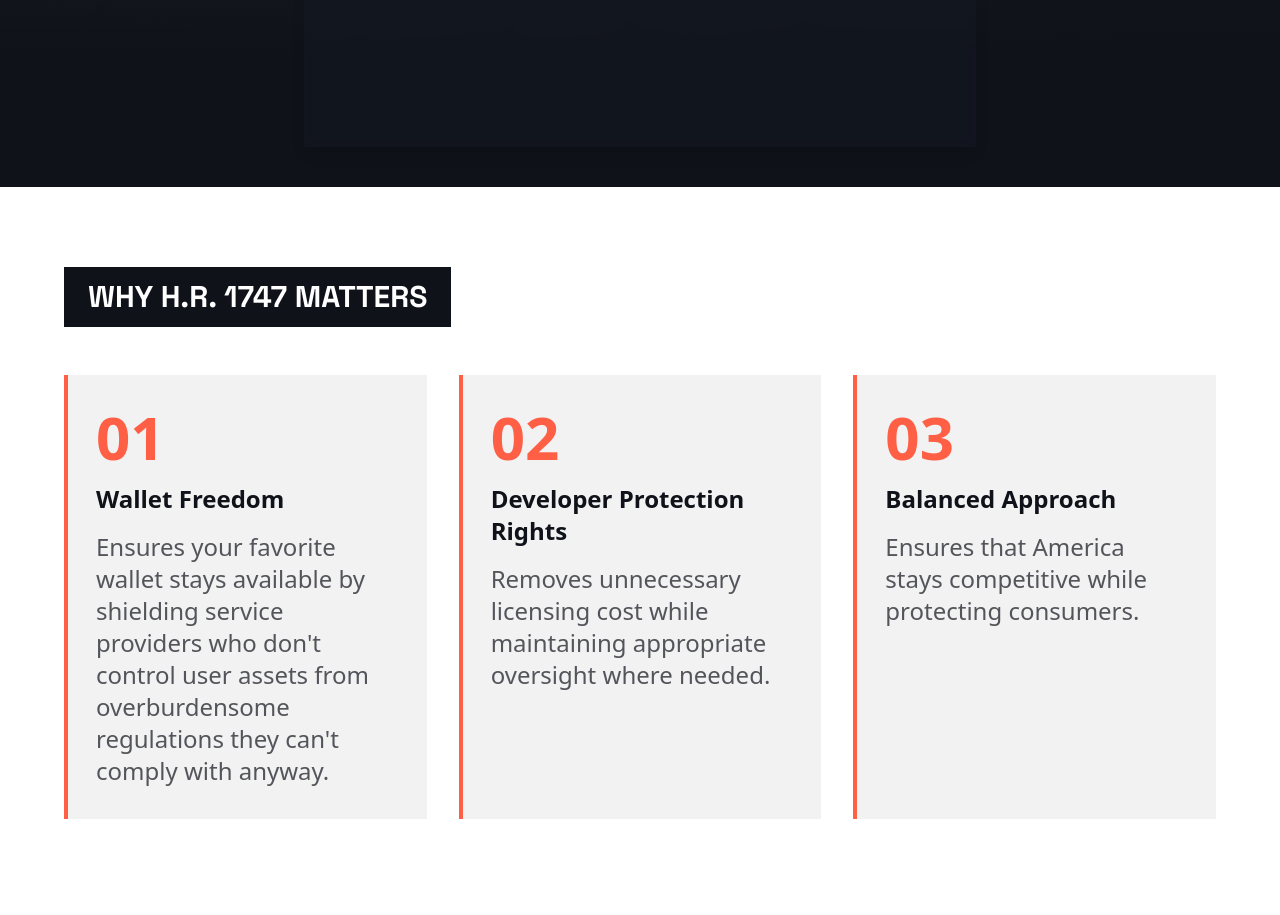
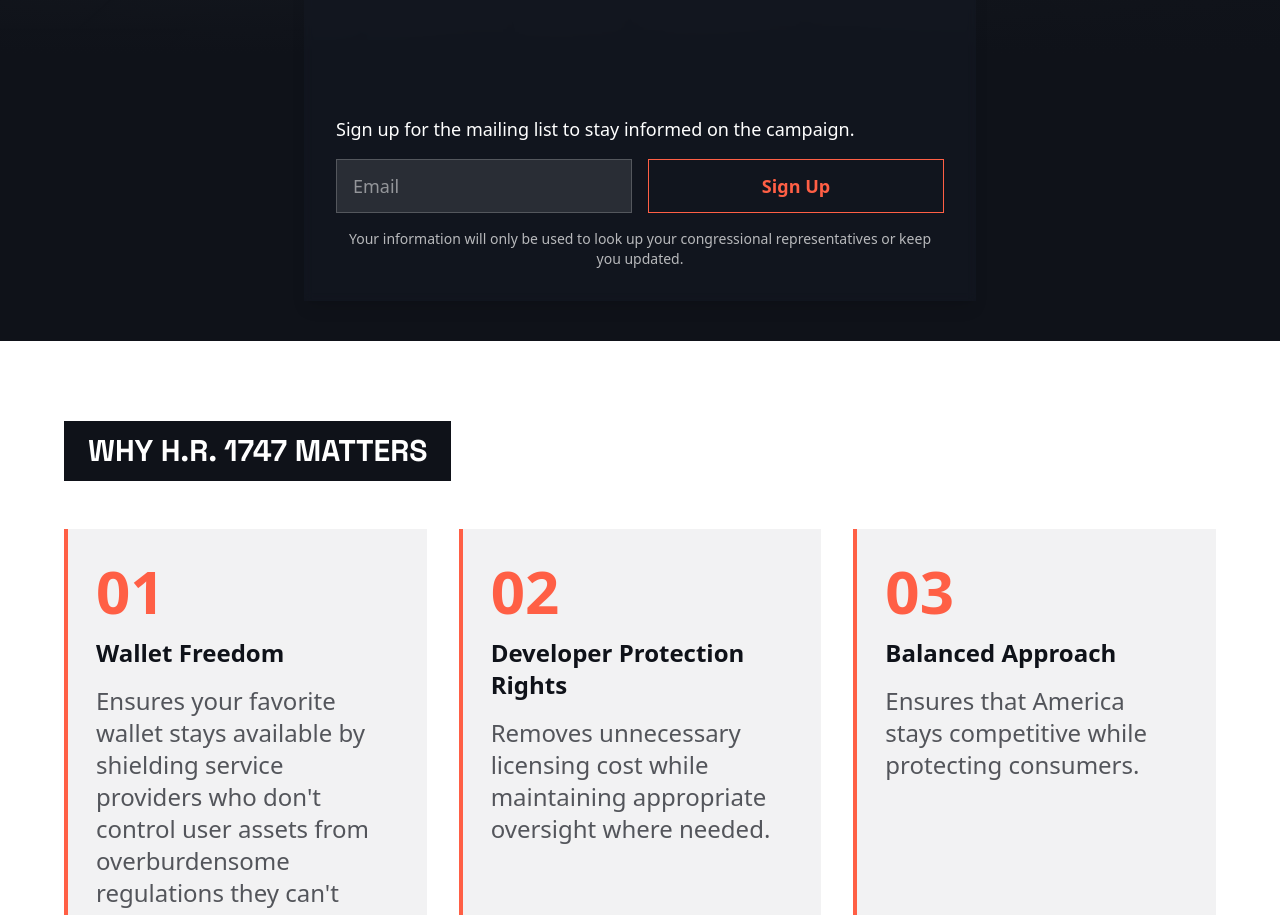
Before and after one commit to swedishfrenchpress/save-our-wallets, a Nuxt app: page / in a window 1280 px wide. Shown: the part 1076-1991 px from the top of the page. Built offline with nearby package versions, Linux system fonts and the light colour scheme.

Commit message:
added email form to hero.

```diff
--- a/pages/index.vue
+++ b/pages/index.vue
@@ -129,6 +129,7 @@
             <div class="w-full max-w-2xl mx-auto mt-8 md:mt-16 relative z-10">
               <div class="bg-navy-800/30 backdrop-blur-sm p-4 md:p-8 shadow-lg">
                 <RepForm />
+                <EmailForm />
               </div>
             </div>
           </div>
```
